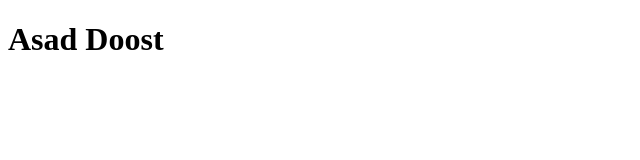
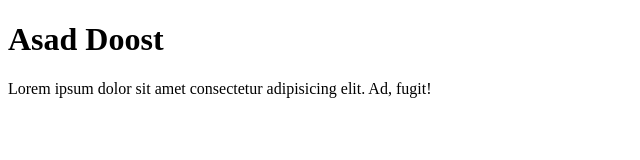
Before and after one commit to asaddoost/git-for-test-1, a plain HTML site: page index.html in a window 1280 px wide. Shown: the whole page, without its empty margins (0-640 px from the left). Drawn offline with Linux system fonts and the light colour scheme.

Commit message:
first commit

```diff
--- a/index.html
+++ b/index.html
@@ -9,5 +9,6 @@
 <body>
 
     <h1>Asad Doost</h1>
+    <p>Lorem ipsum dolor sit amet consectetur adipisicing elit. Ad, fugit!</p>
 </body>
 </html>
```
